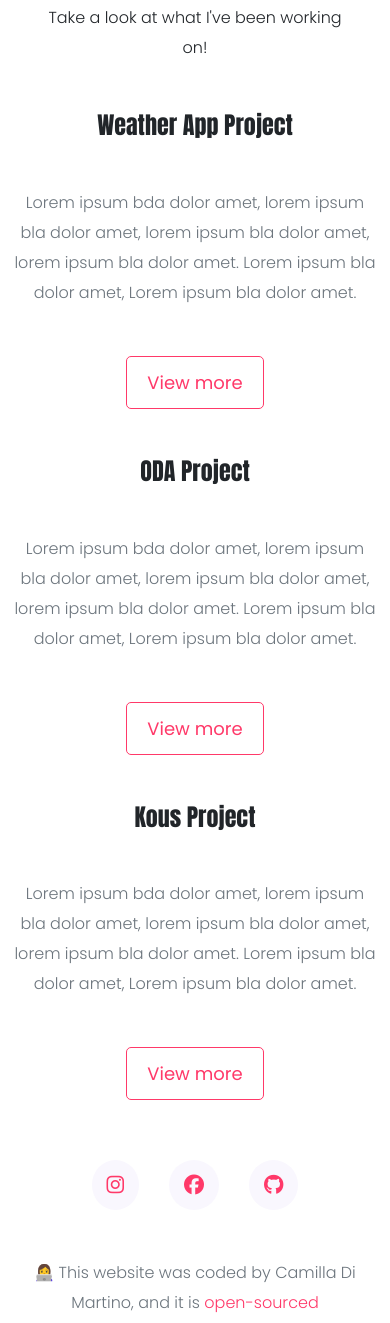
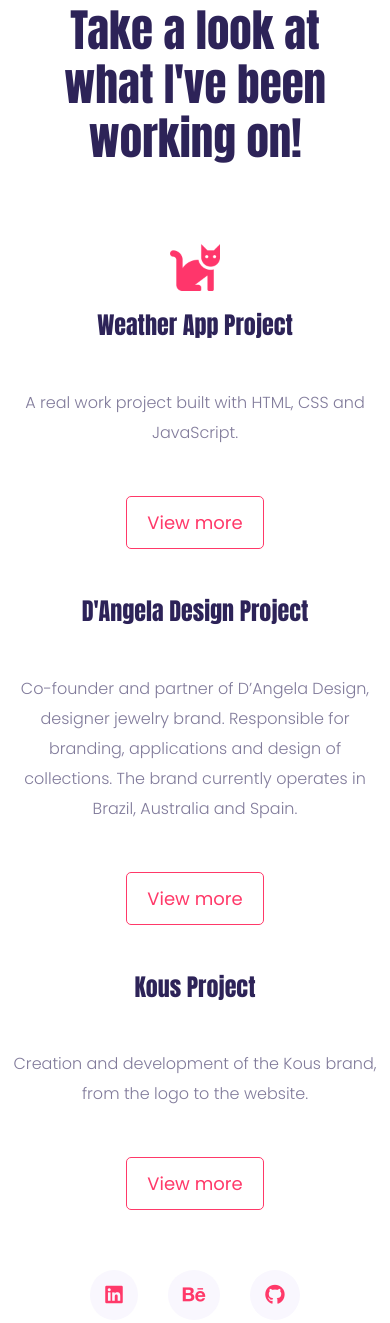
Before and after one commit to milladangela/portfolio-project, a plain HTML site: page index.html in a window 390 px wide. Shown: the part 522-1845 px from the top of the page. Drawn offline with nearby package versions, Linux system fonts and the light colour scheme; a web font is replaced by a local one.

Commit message:
Fixed footer and contact

```diff
--- a/index.html
+++ b/index.html
@@ -65,12 +65,19 @@
         Graphic Designer and Front-End Developer, based in Spain.
     </h2>
     <div>
+
     <a href="/contact.html" class="btn btn-branding" title="Contact me">Contact me</a>
     </div>
     </div>
-      <p class="text-center m-5">
+
+      <h3 class="text-center m-5">
         Take a look at what I've been working on!
-    </p>
+      </h3>
+      <br>
+      <br>
+            <div class="container-fluid">
+         <img src="images/cat.png" alt="cat scroll animation" class="cat" width="50px">
+ </div>
     <div class="container">
         <div class="row mb-5">
             <div class="col d-none d-lg-block">
@@ -80,10 +87,10 @@
             <div class="col">
                 <div class="project-description">
     <h2 class="mb-5">Weather App Project</h2>
-    <p class="mb-5 text-muted">
-        Lorem ipsum bda dolor amet, lorem ipsum bla dolor amet, lorem ipsum bla dolor amet, lorem ipsum bla dolor amet. Lorem ipsum bla dolor amet, Lorem ipsum bla dolor amet.
+    <p class="mb-5">
+        A real work project built with HTML, CSS and JavaScript.
     </p>
-    <a href="/work.html" class="btn btn-branding-outline"> View more</a>
+    <a href="https://www.shecodes.io/workshops/shecodes-plus-65-0/projects/412156" class="btn btn-branding-outline" target="_blank"> View more</a>
             </div>
             </div>
         </div>
@@ -91,11 +98,13 @@
     <div class="row mb-5">
             <div class="col">
                 <div class="project-description">
-    <h2 class="mb-5">ODA Project</h2>
-    <p class="mb-5 text-muted">
-        Lorem ipsum bda dolor amet, lorem ipsum bla dolor amet, lorem ipsum bla dolor amet, lorem ipsum bla dolor amet. Lorem ipsum bla dolor amet, Lorem ipsum bla dolor amet.
+    <h2 class="mb-5">D'Angela Design Project</h2>
+    <p class="mb-5">
+        Co-founder and partner of D’Angela Design, designer jewelry brand.
+Responsible for branding, applications and design of collections.
+The brand currently operates in Brazil, Australia and Spain.
     </p>
-    <a href="/work.html" class="btn btn-branding-outline"> View more</a>
+    <a href="https://dangeladesign.com/" target="_blank" class="btn btn-branding-outline"> View more</a>
             </div>
             </div>
              <div class="col d-none d-lg-block">
@@ -106,20 +115,20 @@
 
             <div class="row">
             <div class="col d-none d-lg-block">
-    <img src="images/square-kous.png"
+    <img src="images/square-kous-4.png"
     class="img-fluid" alt="Kous Project"/>
             </div>
             <div class="col">
                 <div class="project-description">
     <h2 class="mb-5"> Kous Project</h2>
-    <p class="mb-5 text-muted">
-        Lorem ipsum bda dolor amet, lorem ipsum bla dolor amet, lorem ipsum bla dolor amet, lorem ipsum bla dolor amet. Lorem ipsum bla dolor amet, Lorem ipsum bla dolor amet.
+    <p class="mb-5">
+        Creation and development of the Kous brand, from the logo to the website.
     </p>
-    <a href="/work.html" class="btn btn-branding-outline"> View more</a>
+    <a href="https://kousbilbao.es/" target="_blank" class="btn btn-branding-outline"> View more</a>
             </div>
     </div>
 </div>
-<footer>
+<footer class="container">
     <div class="contact-box justify-content-between mb-5 d-none d-md-flex">
         <div>
         <h3>Work Inquiry </h3>
@@ -131,11 +140,11 @@
     </div>
 
     <div class="social-links d-flex justify-content-center">
-  <a href="https://www.instagram.com/camilla.dangela" target="_blank" title="Instagram Profile">
-    <i class="fab fa-instagram"></i>
+  <a href="https://www.linkedin.com/in/camilladangela/" target="_blank" title="Instagram Profile">
+    <i class="fab fa-linkedin"></i>
         </a>
-  <a href="https://www.facebook.com/camilla.dimartino.7/" target="_blank" title="Facebook Profile">
-    <i class="fab fa-facebook"></i>
+  <a href="https://www.behance.net/camidangela" target="_blank" title="Facebook Profile">
+    <i class="fab fa-behance"></i>
         </a>
           <a href="https://github.com/milladangela/" target="_blank" title="GitHub Profile">
     <i class="fab fa-github"></i>
--- a/styles/portfolio.css
+++ b/styles/portfolio.css
@@ -18,12 +18,12 @@ h4,
 h5,
 h6 {
     font-family: var(--heading-font-family);
+        color:#2D2358;
 }
 
 h1 {
     font-size: 96px;
     line-height: 1.5;
-    color: #272044;
 
 
 }
@@ -40,6 +40,15 @@ p {
         font-size: 16px;
         line-height: 30px;
         font-weight: 300;
+        color:#2D2358;
+        opacity: 60%;
+
+}
+p a {
+    color: var(--branding-color);
+    font-size: 20px;
+    font-weight: 400;
+    text-decoration: none ;
 }
 .hero {
     background:var(--secondary-color);
@@ -51,7 +60,6 @@ p {
     font-size: 36px;
     font-weight: bold;
     margin: 0;
-    color: #272044;
     opacity: 60%;
 }
 
@@ -60,8 +68,17 @@ p {
     font-size: 24px;
     font-weight: 300;
     line-height: 1.5;
-    color: #272044;
     opacity: 60%;
+}
+
+.cat {
+    display: block;
+    margin: auto;
+    margin-top: -50px;
+    margin-bottom: 50px;
+    transition: transform 2s ease-in-out;
+    transform: translateY(30px);
+    animation: move-up-down 2s ease-in-out infinite;
 }
 
 .content-container {
@@ -139,7 +156,7 @@ nav li {
 nav a {
  font-family: var(--heading-font-family);
   text-decoration: none;
-  color: #272142;
+        color:#2D2358;
   transition: all 100ms ease-in-out;
 }
 
@@ -155,6 +172,7 @@ footer a {
     text-decoration: none;
     color: var(--branding-color);
 }
+
 
 footer .contact-box {
     background-color: var(--secondary-color);
@@ -183,7 +201,7 @@ footer .social-links a:hover {
 
 footer .email-link {
     text-decoration: none;
-    color: #272044;
+        color:#2D2358;
     font-size: 24px;
 }
 footer .email-link:hover {
@@ -202,6 +220,8 @@ footer .email-link:hover {
 h4 {
     font-size: 28px;
 }
+
+
 
 .hero p {
     font-size: 25px;
```
Also changed, not shown: about.html (+9 -8 lines), contact.html (+15 -5 lines), work.html (+7 -11 lines), images/camilla.png (added), images/cat-solid.svg (added), images/cat.png (added), images/square-kous-3.png (added), images/square-kous-4.png (added), images/square-kous-5.png (added), images/square-kous-6.png (added), images/square-kous-7.png (added), images/square-kous-8.png (added), images/square-oda-2.png (added).
